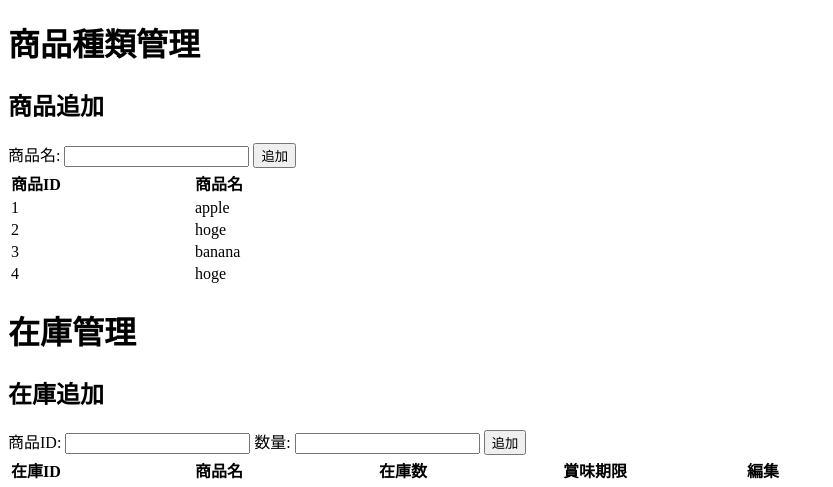
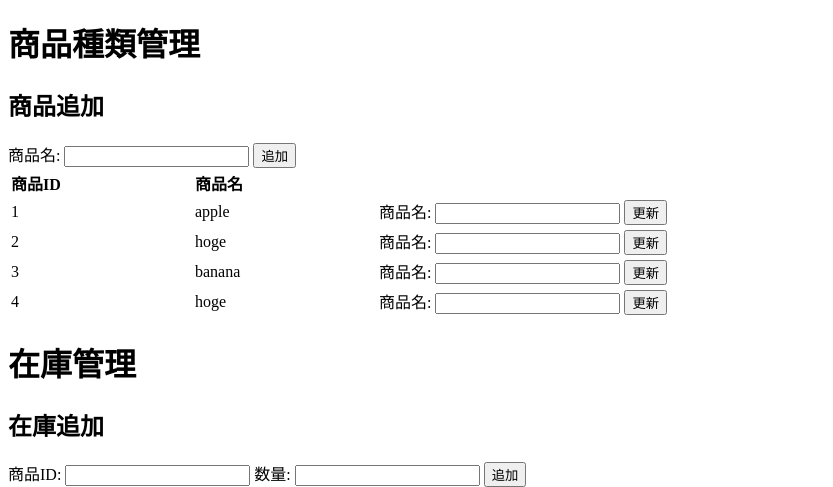
Before and after one commit to solomon011110/HEW2_04, a Flask app: page /admin_dashboard in a window 1280 px wide. Shown: the part 143-630 px from the top of the page, without its empty margins (0-833 px from the left). Run offline with Flask 3, Linux system fonts and the light colour scheme; a user stored in the database is signed in; lists and menus that the app fills with data are empty.

Commit message:
dashboard　商品更新追加

```diff
--- a/project/app/routes.py
+++ b/project/app/routes.py
@@ -229,6 +229,22 @@ def add_product():
     flash("商品が追加されました。")
     return redirect(url_for('main.admin_dashboard'))
 
+# 商品更新
+@bp.route('/update_product/<int:product_id>', methods=['POST'])
+@login_required
+def update_product(product_id):
+    product = Product.query.get(product_id)
+    if not product:
+        flash("指定された商品が見つかりません。")
+        return redirect(url_for('main.admin_dashboard'))
+
+    # 新しい数量を取得して更新
+    new_product_name = request.form.get('new_product_name')
+    product.name = new_product_name
+    db.session.commit()
+    flash("商品が更新されました。")
+    return redirect(url_for('main.admin_dashboard'))
+
 
 
 # 在庫追加
--- a/project/app/templates/admin_dashboard.html
+++ b/project/app/templates/admin_dashboard.html
@@ -46,6 +46,13 @@
 <tr>
     <td>{{ product.id }}</td>
     <td>{{ product.name }}</td>
+    <td>
+        <form action="{{ url_for('main.update_product', product_id=product.id) }}" method="POST">
+        <label for="new_product_name">商品名:</label>
+        <input type='text' name="new_product_name" required>
+        <button type="submit">更新</button>
+        </form>
+    </td>
 </tr>
 {% endfor %}
 </table>
```
Also changed, not shown: project/app/example.db, project/app/static/img/product/3.jpg (renamed from project/app/static/img/banana.jpg).
